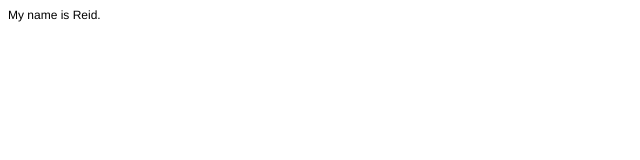
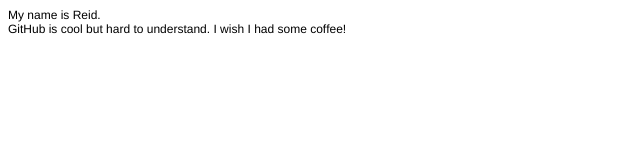
Before and after one commit to hyopark23/git_test, a plain HTML site: page index.html in a window 1280 px wide. Shown: the whole page, without its empty margins (0-640 px from the left). Drawn offline with Linux system fonts and the light colour scheme.

Commit message:
Per Your Turn! Slide

```diff
--- a/index.html
+++ b/index.html
@@ -7,10 +7,12 @@
   <meta name="Generator" content="Cocoa HTML Writer">
   <meta name="CocoaVersion" content="1348.17">
   <style type="text/css">
-    p.p1 {margin: 0.0px 0.0px 0.0px 0.0px; font: 12.0px Helvetica}
+    p.p1 {margin: 0.0px 0.0px 0.0px 0.0px; font: 12.0px Helvetica; color: #000000; -webkit-text-stroke: #000000}
+    span.s1 {font-kerning: none}
   </style>
 </head>
 <body>
-<p class="p1">My name is Reid.</p>
+<p class="p1"><span class="s1">My name is Reid.</span></p>
+<p class="p1"><span class="s1">GitHub is cool but hard to understand. I wish I had some coffee!</span></p>
 </body>
 </html>
```
